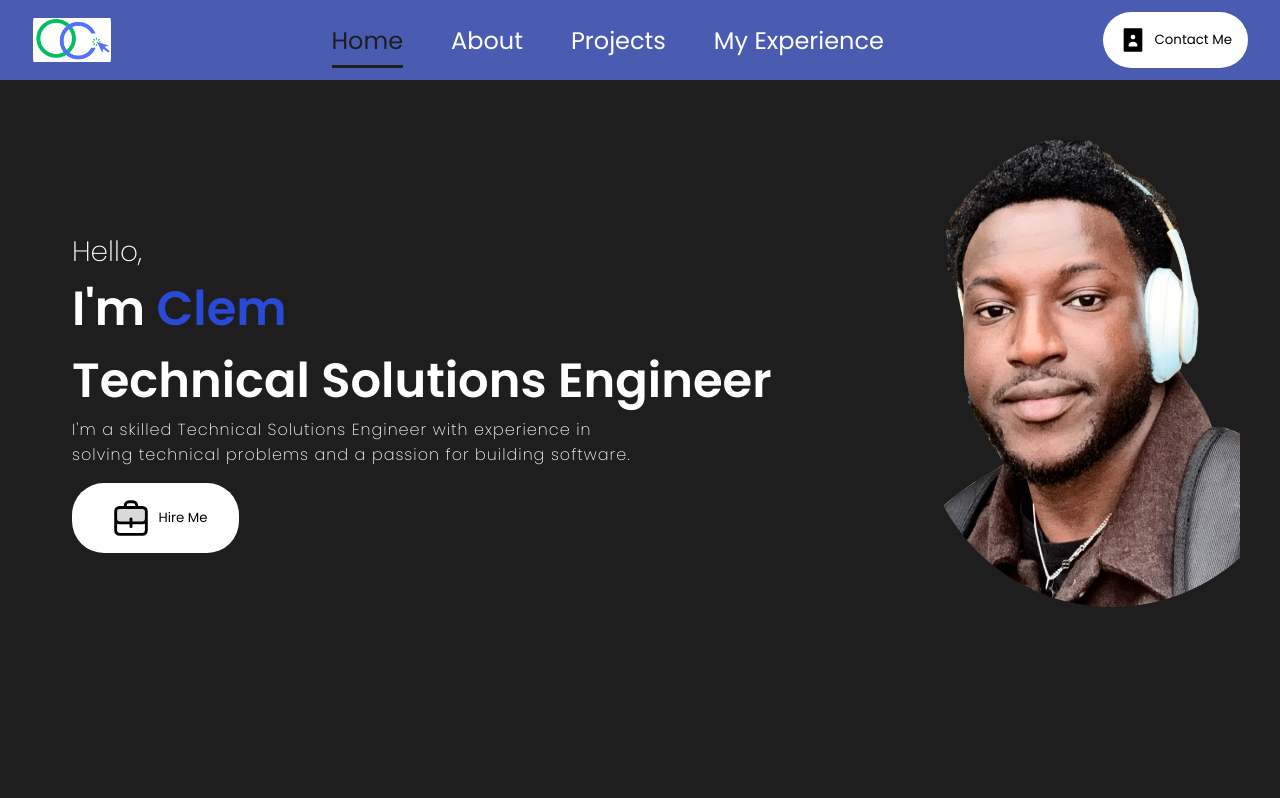
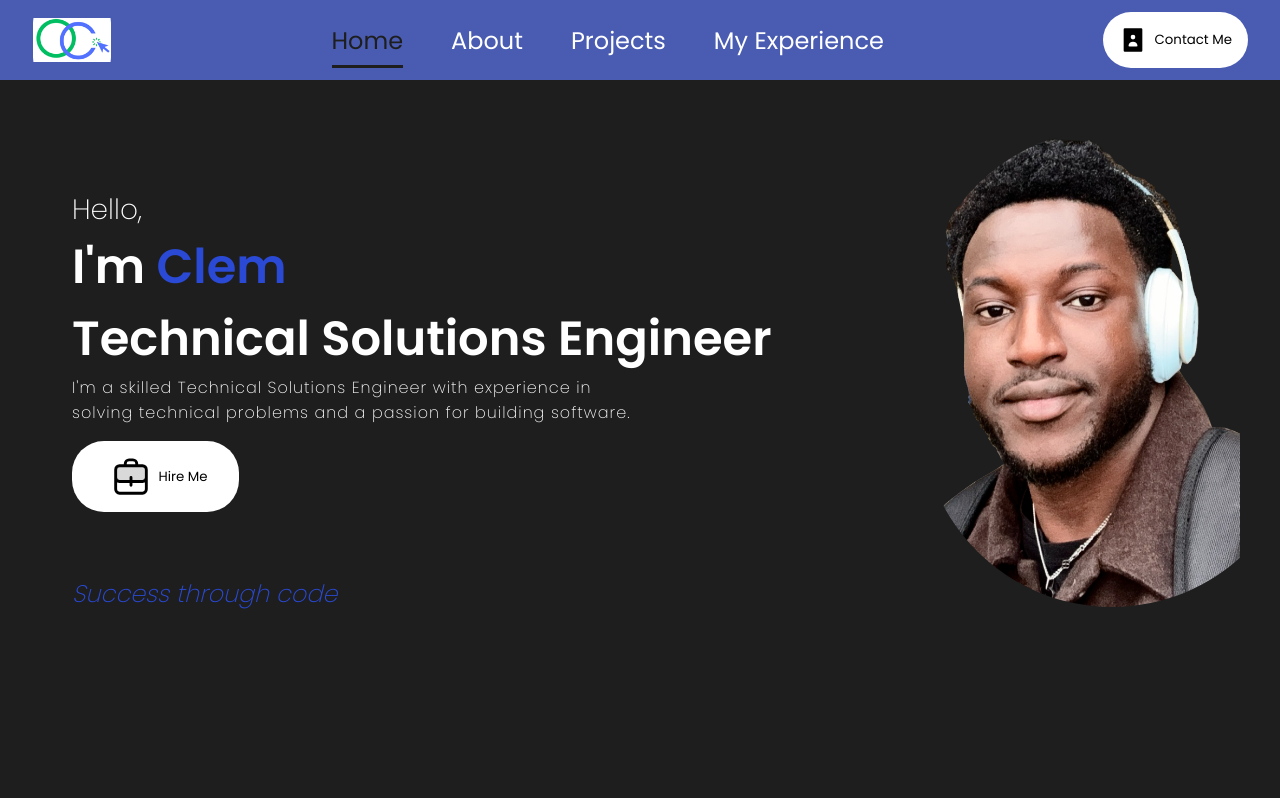
Before and after one commit to clementm8/web-portfolio, a React (Create React App) app: page / in a window 1280 px wide. Shown: the top 798 px of the page. Built offline with nearby package versions, Linux system fonts and the light colour scheme.

Commit message:
Added tagline

```diff
--- a/src/components/intro/intro.css
+++ b/src/components/intro/intro.css
@@ -45,6 +45,13 @@
 
 }
 
+.tagLine{
+    font-size: 1.5rem;
+    font-weight: 100;
+    padding-top: 3rem;
+    color: #2a4ad5;
+}
+
 .btn{
     border: none;
     background: white;
--- a/src/components/intro/intro.jsx
+++ b/src/components/intro/intro.jsx
@@ -12,6 +12,7 @@ const Intro = () => {
         <span className="introText"> I&apos;m <span className="introName">Clem </span><br /> Technical Solutions Engineer</span>
         <p className='introPara'>I&apos;m a skilled Technical Solutions Engineer with experience in <br />solving technical problems  and a passion for building software.</p>
         <Link> <button className="btn"><img src={btnImg} alt="suitcase svg" className='btnImg'/>Hire Me</button></Link>
+        <div className='tagLine'><i>Success through code</i></div>
         </div>
         <img src={bg} alt="headshot" className="bg" />
       </section>
```
